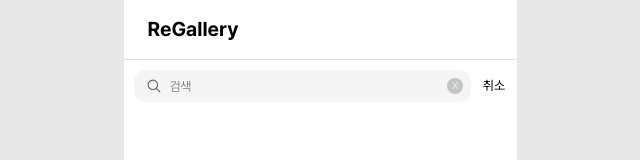
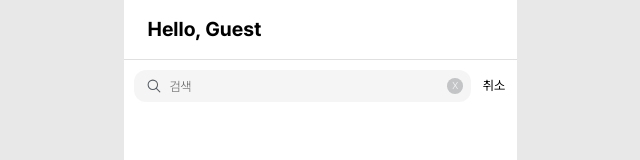
Before and after one commit to URECA-ReCoder/react-gallery-1, a React (Vite) app: page /search in a window 1280 px wide. Shown: the top 160 px of the page, without its empty margins (320-960 px from the left). Built offline with nearby package versions, Linux system fonts and the light colour scheme; no server answers.

Commit message:
♻️ Refactor: 사용자 로그인 시 헤더에 이름 표시하도록 변경

```diff
--- a/src/components/common/main/header/index.jsx
+++ b/src/components/common/main/header/index.jsx
@@ -1,9 +1,17 @@
 import { Wrapper, Title } from "./index.styles";
+import useAuth from "@src/hooks/useAuth";
 
 const Header = () => {
+  const { user, token, isAuthenticated } = useAuth();
   return (
     <Wrapper>
-      <Title>ReGallery</Title>
+      {
+        isAuthenticated ? (
+          <Title>{`Hello, ${user.username}!`}</Title>
+        ) : (
+          <Title>Hello, Guest</Title>
+        )
+      }
     </Wrapper>
   )
 }
```
